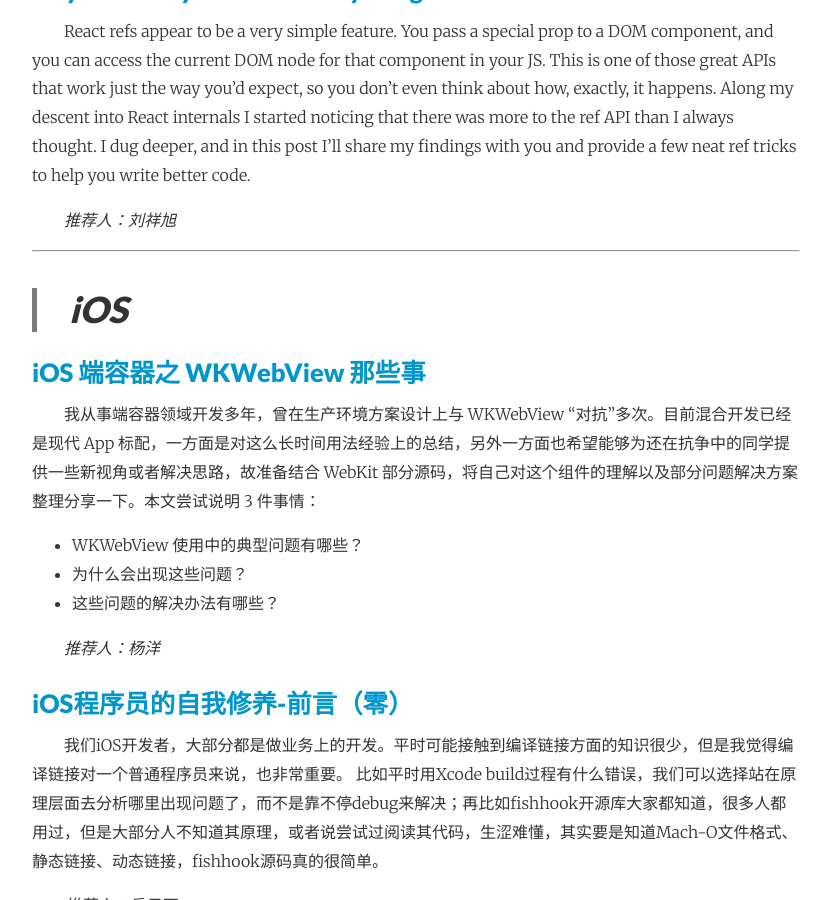
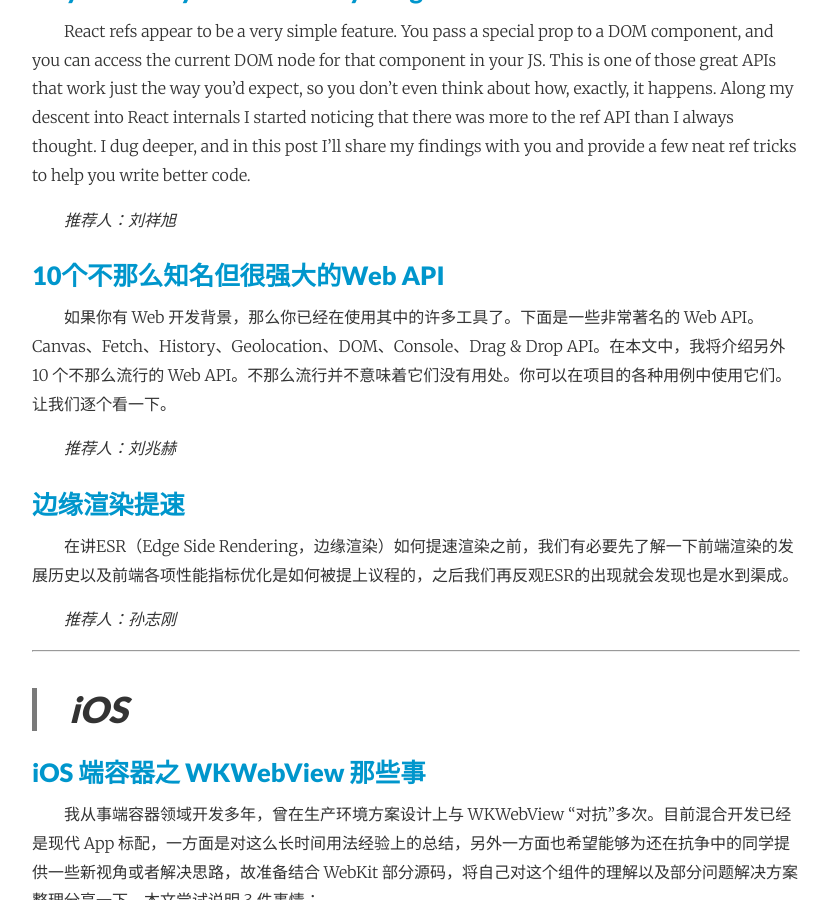
Before and after one commit to yoocky/monthly, a Jekyll site: the page built from _posts/2021-09-01-202109期.md, in a window 1280 px wide and 900 px high, scrolled down 701 px. Shown: the whole window, without its empty margins (224-1055 px from the left). Built offline with Jekyll 4.4.1, drawn with Linux system fonts in a browser that asks for light colours.

Commit message:
feat(post): add 202109

```diff
--- a/_posts/2021-09-01-202109期.md
+++ b/_posts/2021-09-01-202109期.md
@@ -24,6 +24,20 @@
 React refs appear to be a very simple feature. You pass a special prop to a DOM component, and you can access the current DOM node for that component in your JS. This is one of those great APIs that work just the way you’d expect, so you don’t even think about how, exactly, it happens. Along my descent into React internals I started noticing that there was more to the ref API than I always thought. I dug deeper, and in this post I’ll share my findings with you and provide a few neat ref tricks to help you write better code.
 
 *推荐人：刘祥旭*
+
+#### [10个不那么知名但很强大的Web API](https://mp.weixin.qq.com/s/HQ_5ovkKgsIY_E5nnrg8fQ)
+
+如果你有 Web 开发背景，那么你已经在使用其中的许多工具了。下面是一些非常著名的 Web API。Canvas、Fetch、History、Geolocation、DOM、Console、Drag & Drop API。在本文中，我将介绍另外 10 个不那么流行的 Web API。不那么流行并不意味着它们没有用处。你可以在项目的各种用例中使用它们。让我们逐个看一下。
+
+*推荐人：刘兆赫*
+
+
+#### [边缘渲染提速](https://juejin.cn/post/7002151207762395172)
+
+在讲ESR（Edge Side Rendering，边缘渲染）如何提速渲染之前，我们有必要先了解一下前端渲染的发展历史以及前端各项性能指标优化是如何被提上议程的，之后我们再反观ESR的出现就会发现也是水到渠成。
+
+*推荐人：孙志刚*
+
 
 ---
 
```
